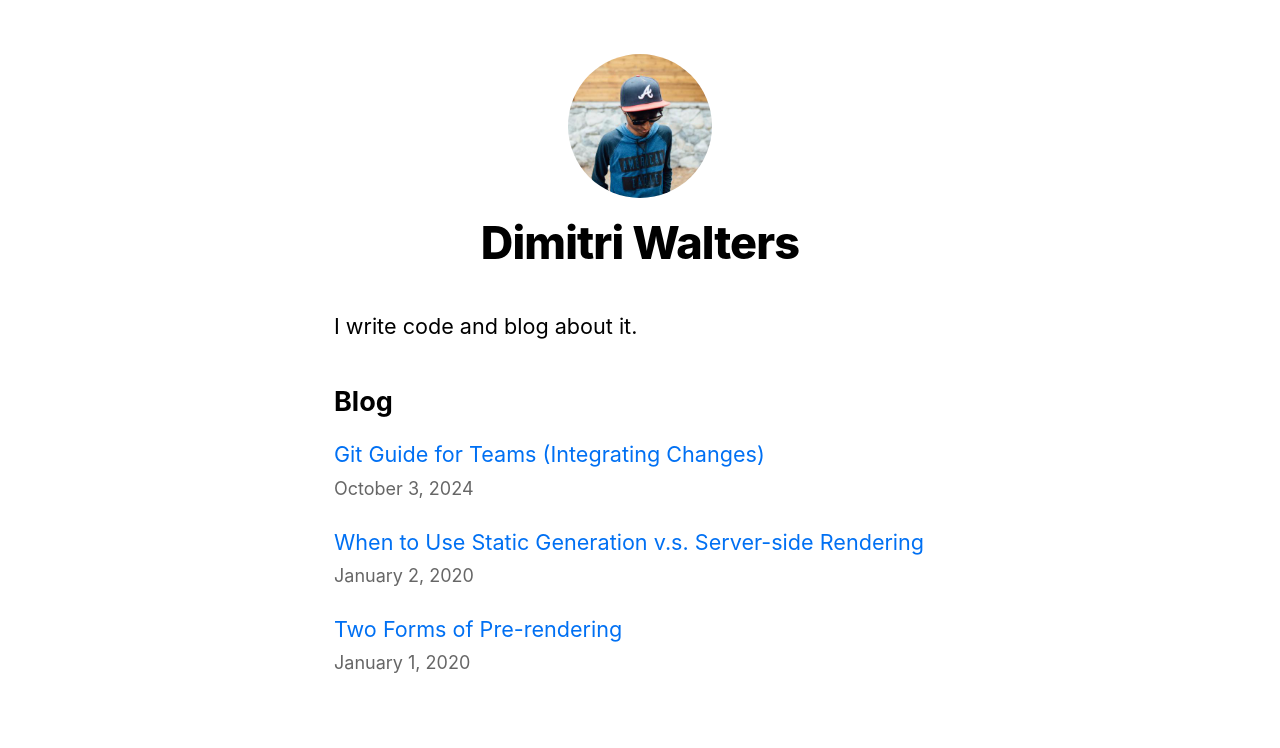
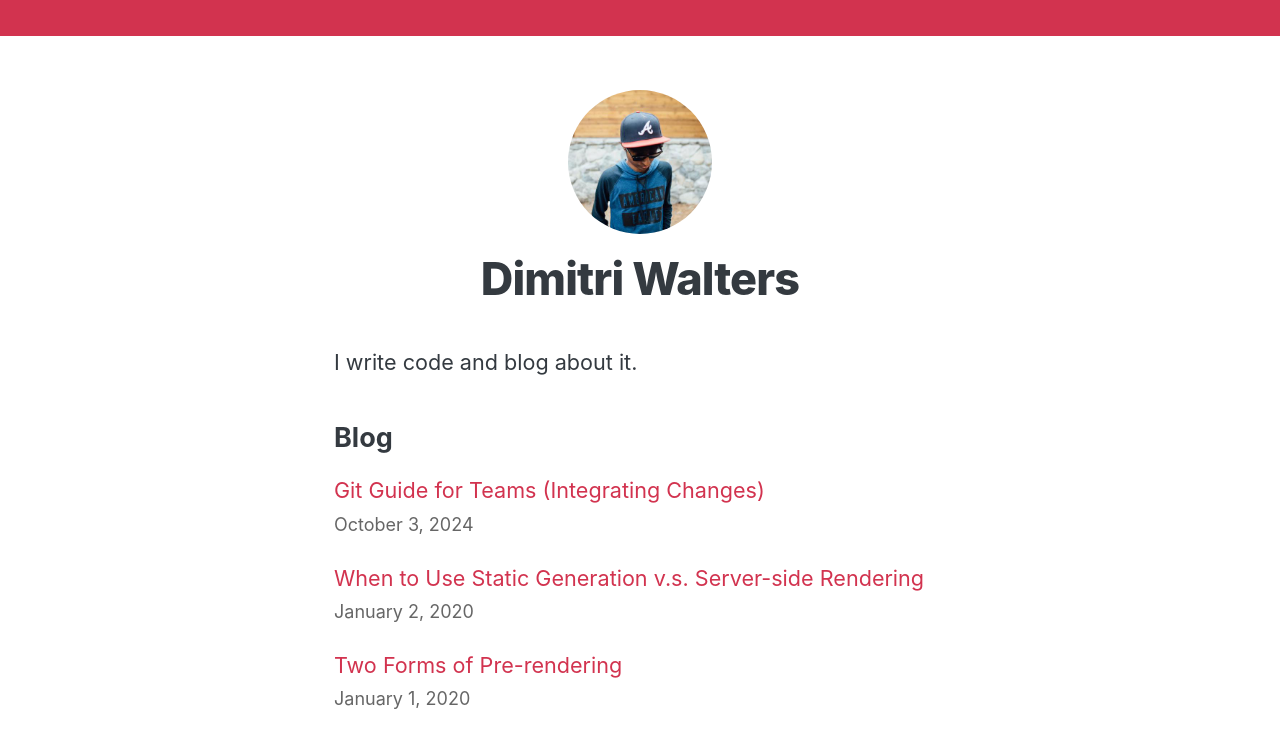
Before and after one commit to dimitriwalters/blog, a Next.js app: page / in a window 1280 px wide. Shown: the top 748 px of the page. Built offline with nearby package versions, Linux system fonts and the light colour scheme.

Commit message:
Tweak styling of whole site

```diff
--- a/styles/global.css
+++ b/styles/global.css
@@ -18,12 +18,17 @@ body {
   font-size: 18px;
 }
 
+body {
+  border-top: 2rem solid #d2334f;
+  color: #343a40;
+}
+
 * {
   box-sizing: border-box;
 }
 
 a {
-  color: #0070f3;
+  color: #d2334f;
   text-decoration: none;
 }
 
@@ -31,6 +36,11 @@ a:hover {
   text-decoration: underline;
 }
 
+a:hover, a:focus, a:active {
+  color: #de1814;
+}
+
+
 img {
   max-width: 100%;
   display: block;
```
